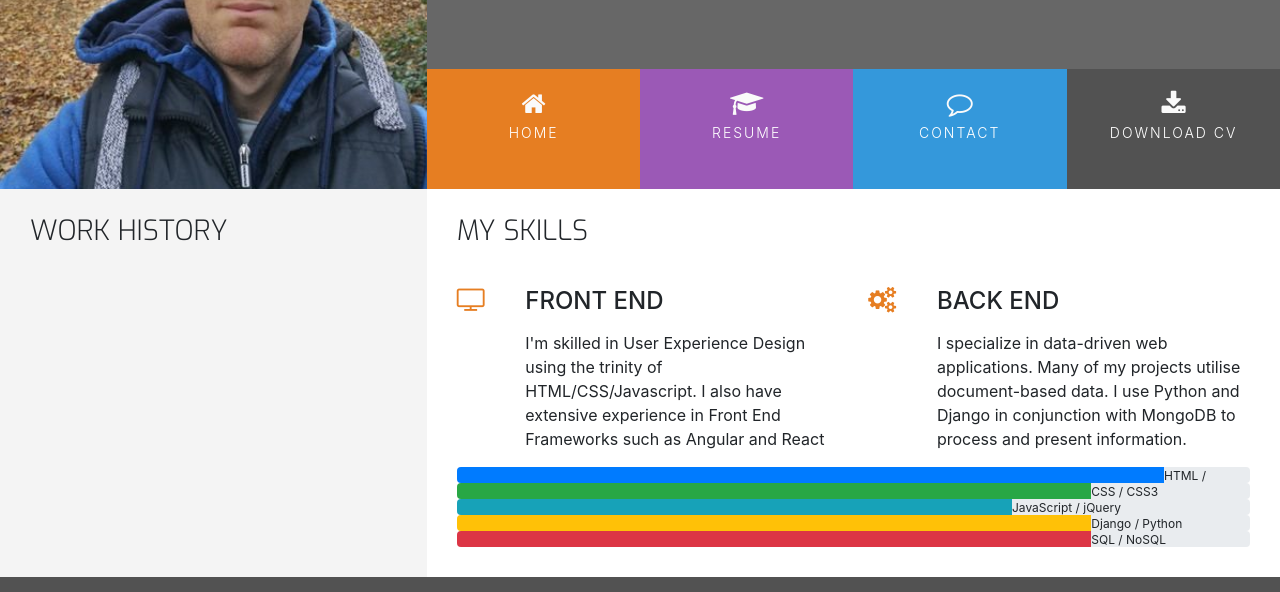
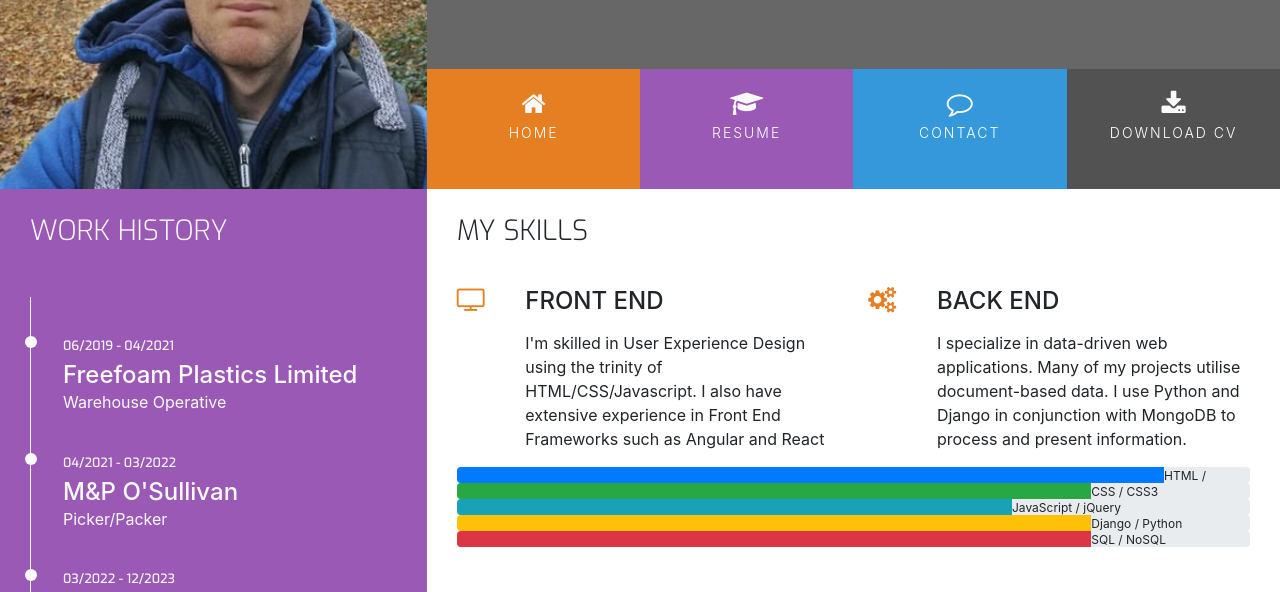
Before and after one commit to JosephOConnell/Resume, a plain HTML site: page resume.html in a window 1280 px wide. Shown: the part 180-772 px from the top of the page. Drawn offline with nearby package versions, Linux system fonts and the light colour scheme.

Commit message:
work experience

```diff
--- a/assets/css/style.css
+++ b/assets/css/style.css
@@ -12,6 +12,10 @@
 
 .bg-color-personal-info {
     background-color: #f4f4f4;
+}
+
+.bg-color-work-history {
+    background-color: #9b59b6;
 }
 
 .ui-menu-color-home {
@@ -81,6 +85,14 @@ h4 {
     float: none;
 }
 
+.section-heading {
+    font-family: "Exo", sans-serif;
+    font-weight: 300;
+    margin-top: 25px;
+    margin-bottom: 40px;
+}
+
+.history-heading,
 .section-heading {
     font-family: "Exo", sans-serif;
     font-weight: 300;
@@ -278,3 +290,51 @@ footer {
     position: relative;
     width: 60%;
 }
+
+/* ----------------------------------------Work History */
+
+.history-heading {
+    color: #fafafa;
+    margin-bottom: 50px;
+}
+
+.timeline-item {
+    padding: 4em 2em 0em 2em;
+    position: relative;
+    color: #fafafa;
+    border-left: 1px solid;
+}
+
+.timeline-item p {
+    padding: 0;
+    margin: 0;
+}
+
+.timeline-item:before {
+    content: attr(data-dates);
+    position: absolute;
+    left: 2.5em;
+    top: 3em;
+    display: block;
+    font-family: "Exo", sans-serif;
+    font-weight: 500;
+    font-size: 0.8em;
+    padding: 0;
+    margin: 0;
+}
+
+.timeline-item:after {
+    width: 12px;
+    height: 12px;
+    display: block;
+    top: 2.4em;
+    position: absolute;
+    left: -6px;
+    border-radius: 12px;
+    content: '';
+    background: #fafafa;
+}
+
+.history-items {
+    margin-bottom: 30px;
+}
--- a/resume.html
+++ b/resume.html
@@ -45,12 +45,30 @@
     </header>
     <section class="container-fluid">
         <div class="row">
-            <div class="col-md-4 bg-color-personal-info section-column">
+            <div class="col-md-4 bg-color-work-history section-column">
                 <div class="row">
                     <div class="col-12">
-                        <h3 class="section-heading uppercase">
+                        <h3 class="history-heading uppercase">
                             Work History
                         </h3>
+                    </div>
+                </div>
+                <div class="history-items">
+                    <div class="timeline-item" data-dates="06/2019 - 04/2021">
+                        <h4>Freefoam Plastics Limited</h4>
+                        <p>Warehouse Operative</p>
+                    </div>
+                    <div class="timeline-item" data-dates="04/2021 - 03/2022">
+                        <h4>M&P O'Sullivan</h4>
+                        <p>Picker/Packer</p>
+                    </div>
+                    <div class="timeline-item" data-dates="03/2022 - 12/2023">
+                        <h4>PFH Technology</h4>
+                        <p>IT Imaging Operative</p>
+                    </div>
+                    <div class="timeline-item" data-dates="12/2023 - Present">
+                        <h4>PFH Technology</h4>
+                        <p>Shipping and Receiving Specialist</p>
                     </div>
                 </div>
             </div>
```
